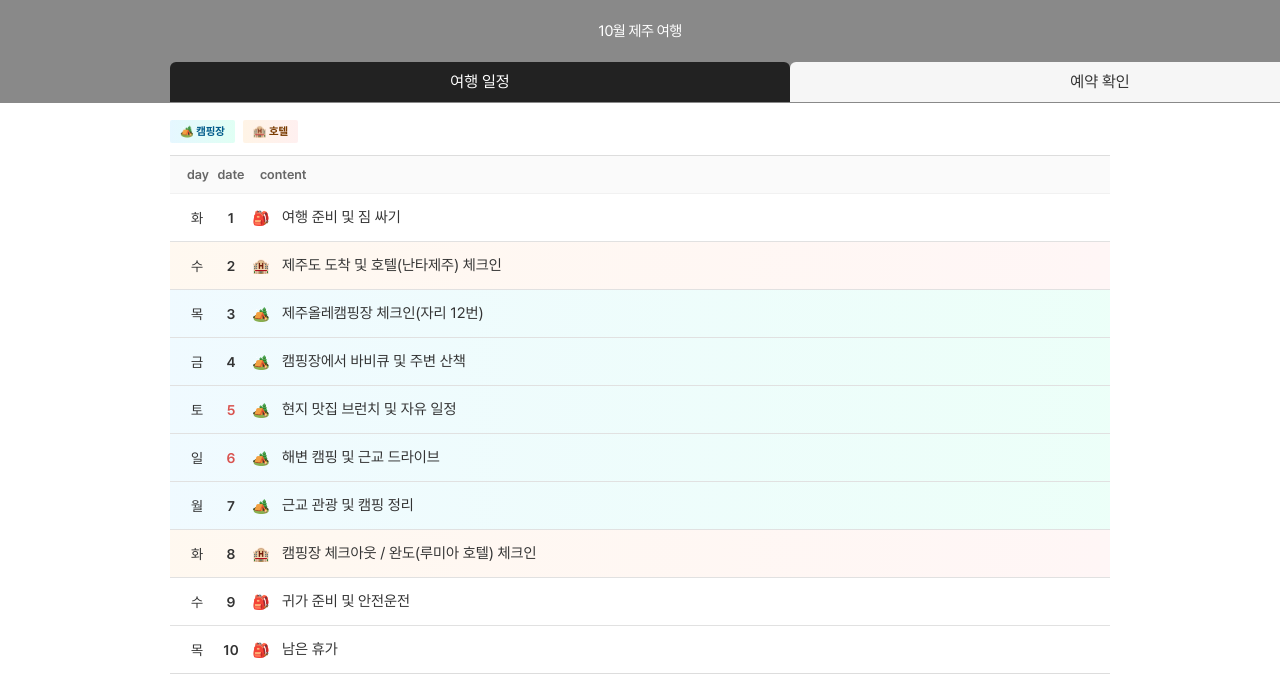
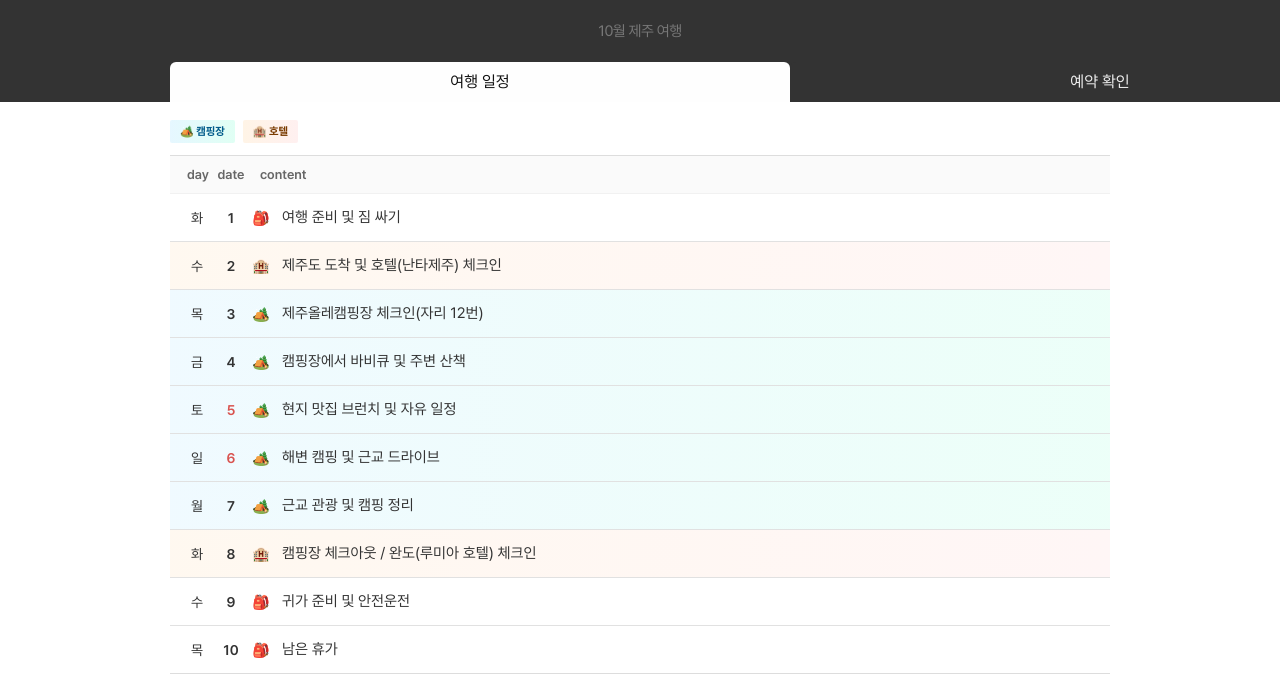
Before and after one commit to jdwcg/travel, a React (Vite) app: page /schedule in a window 1280 px wide. Shown: the top 696 px of the page. Built offline with nearby package versions, Linux system fonts and the light colour scheme.

Commit message:
상단 수정

```diff
--- a/src/components/PageHeader.tsx
+++ b/src/components/PageHeader.tsx
@@ -10,9 +10,9 @@ const Header = styled.header`
     top: 0;
     left: 0;
     z-index: -1;
-    height: 103px;
+    height: 102px;
     width: 100%;
-    background-color: #898989;
+    background-color: #333;
 `;
 
 const Title = styled.h1`
@@ -20,7 +20,7 @@ const Title = styled.h1`
     font-weight: 400;
     margin: 0;
     letter-spacing: -0.5px;
-    color: white;
+    color: #777;
     position: fixed;
     top: 24px;
 `;
--- a/src/components/Tabs.tsx
+++ b/src/components/Tabs.tsx
@@ -14,13 +14,13 @@ const TabButton = styled(NavLink)`
     border-top-left-radius: 6px;
     border-top-right-radius: 6px;
     text-decoration: none;
-    color: #333;
-    background: #f6f6f6;
+    color: #eee;
+    background: #333;
     width: 100%;
     text-align: center;
     &.active {
-        background: #222;
-        color: #fff;
+        background: #fefefe;
+        color: #111;
     }
 `;
 
```
